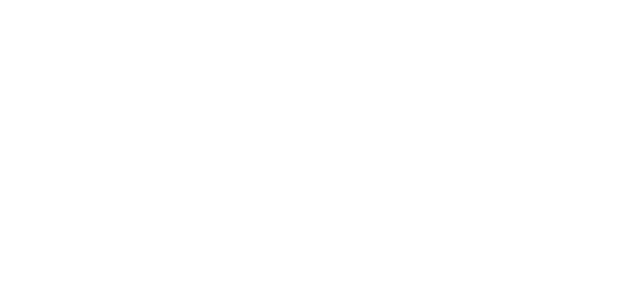
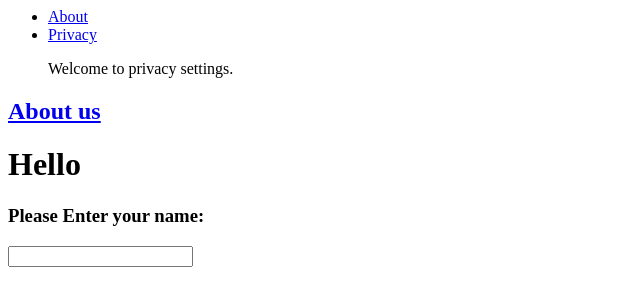
Before and after one commit to Nishikampanwala/PSDtoHTML, a plain HTML site: page greeter/privacy.html in a window 1280 px wide. Shown: the whole page, without its empty margins (0-640 px from the left). Drawn offline with Linux system fonts and the light colour scheme.

Commit message:
Latest update

```diff
--- /dev/null
+++ b/greeter/contact.html
@@ -0,0 +1,10 @@
+<html>
+    <head>
+        <title> Contact Us</title>
+        <link rel="stylesheet" href="css/bootstrap.min.css">
+    </head>
+    <body>
+        <h3>Enter your email address</h3>
+        <input type="text" value="Enter a valid e-mail please" onclick="Javascript:this.value=''"></input>
+    </body>
+</html>
--- a/greeter/privacy.html
+++ b/greeter/privacy.html
@@ -0,0 +1,18 @@
+<html>
+    <head>
+        <title>Welcome to our web site</title>
+    </head>
+    <body>
+        <nav>
+           <ul>
+               <li><a href="about.html">About</a></li>
+               <li><a href="privacy.html">Privacy</a></li>
+               <p>Welcome to privacy settings.</p>
+            </ul>
+        </nav>
+        <h2><a href="about.html">About us</a></h2>
+        <h1>Hello</h1>
+        <h3>Please Enter your name:</h3>
+        <input type="text" name="uname"></input>
+    </body>
+</html>
```
Also changed, not shown: greeter/about.html (added, +13 -0 lines), greeter/index.html (+0 -1 lines), greeter/js/jquery-3-1.js (added), greeter/js/jquery-3-1.min.js (added), 2 other files.
